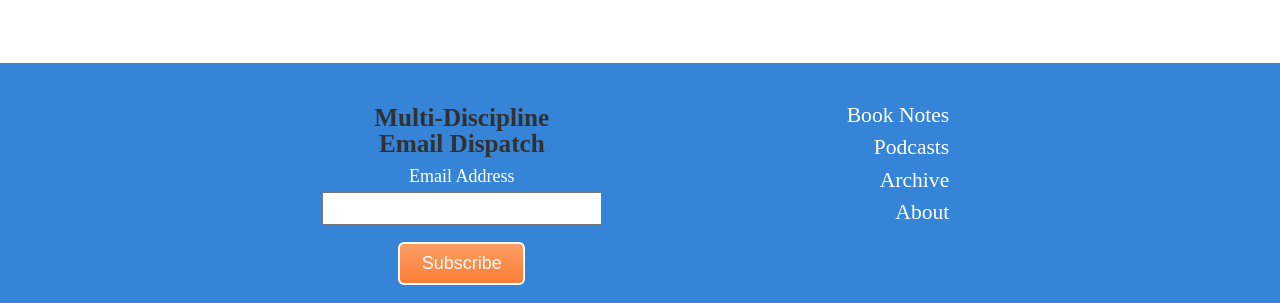
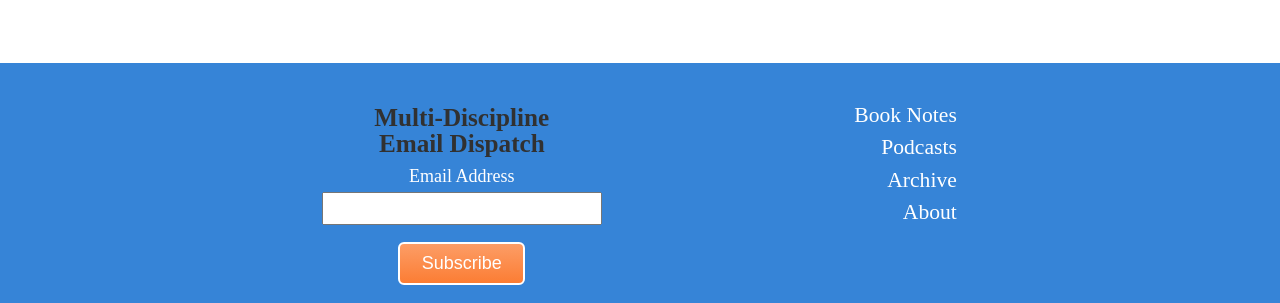
Before and after one commit to jasonmklug/multi-discipline, a Jekyll site: the page built from book_notes/index.html, in a window 1280 px wide. Shown: the part 456-759 px from the top of the page. Built offline with Jekyll 4.4.1, drawn with Linux system fonts in a browser that asks for light colours; Markdown is read by kramdown in place of the engine named in the settings.

Commit message:
Switch li.nav_link margin to right-only, and last-child: none

```diff
--- a/public/css/general.scss
+++ b/public/css/general.scss
@@ -402,7 +402,10 @@ tbody tr:nth-child(odd) th {
     text-align: center;
     li.nav_link {
       display: inline;
-      margin: 0 .35em;
+      margin: 0 .6em 0 0;
+      &:last-child {
+        margin-right: 0;
+      }
     }
   }
   form#tinyletter {
@@ -629,6 +632,7 @@ ul.post_list {
       width: 30%;
       li.nav_link {
         display: block;
+        margin: 0 0 0 0;
         text-align: right;
       }
     }
```
